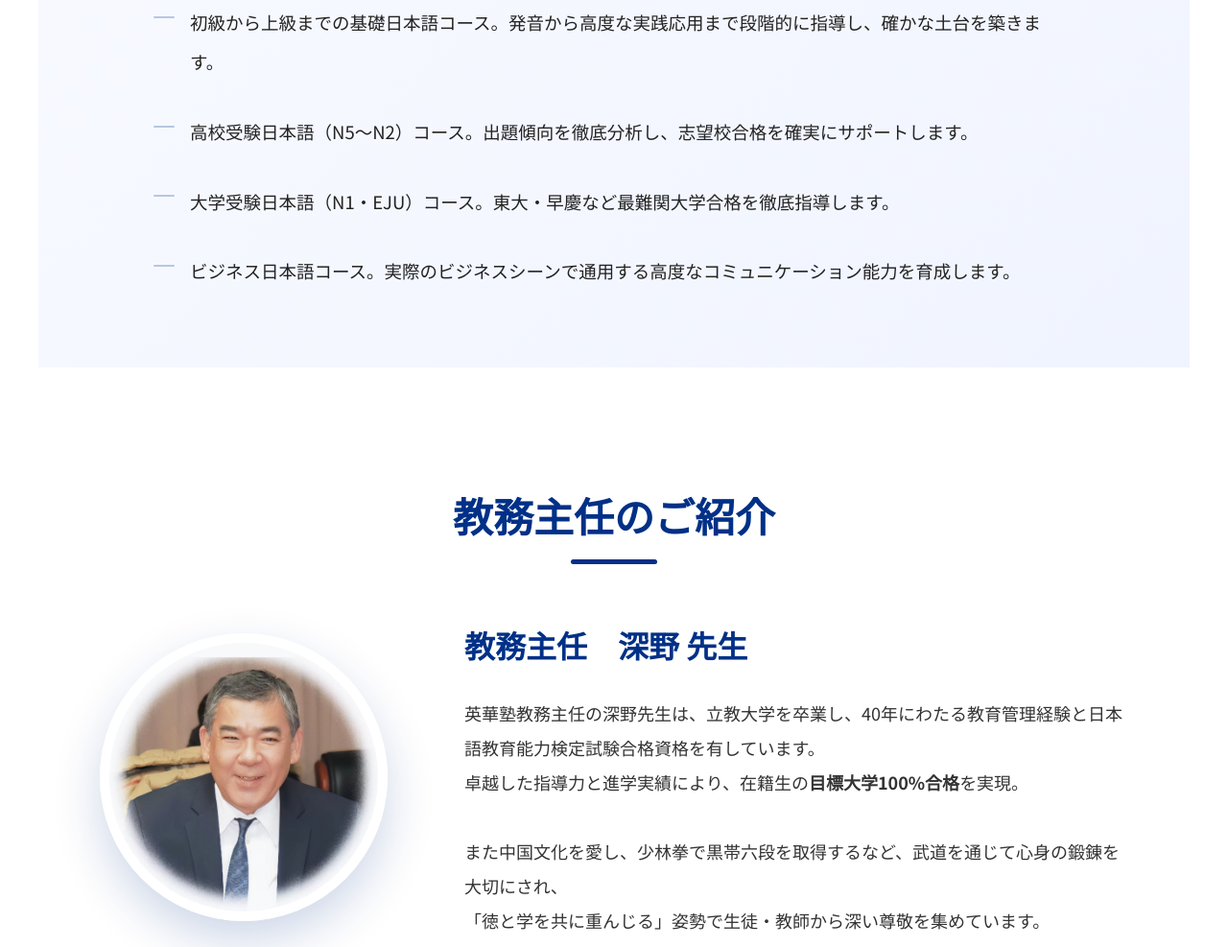
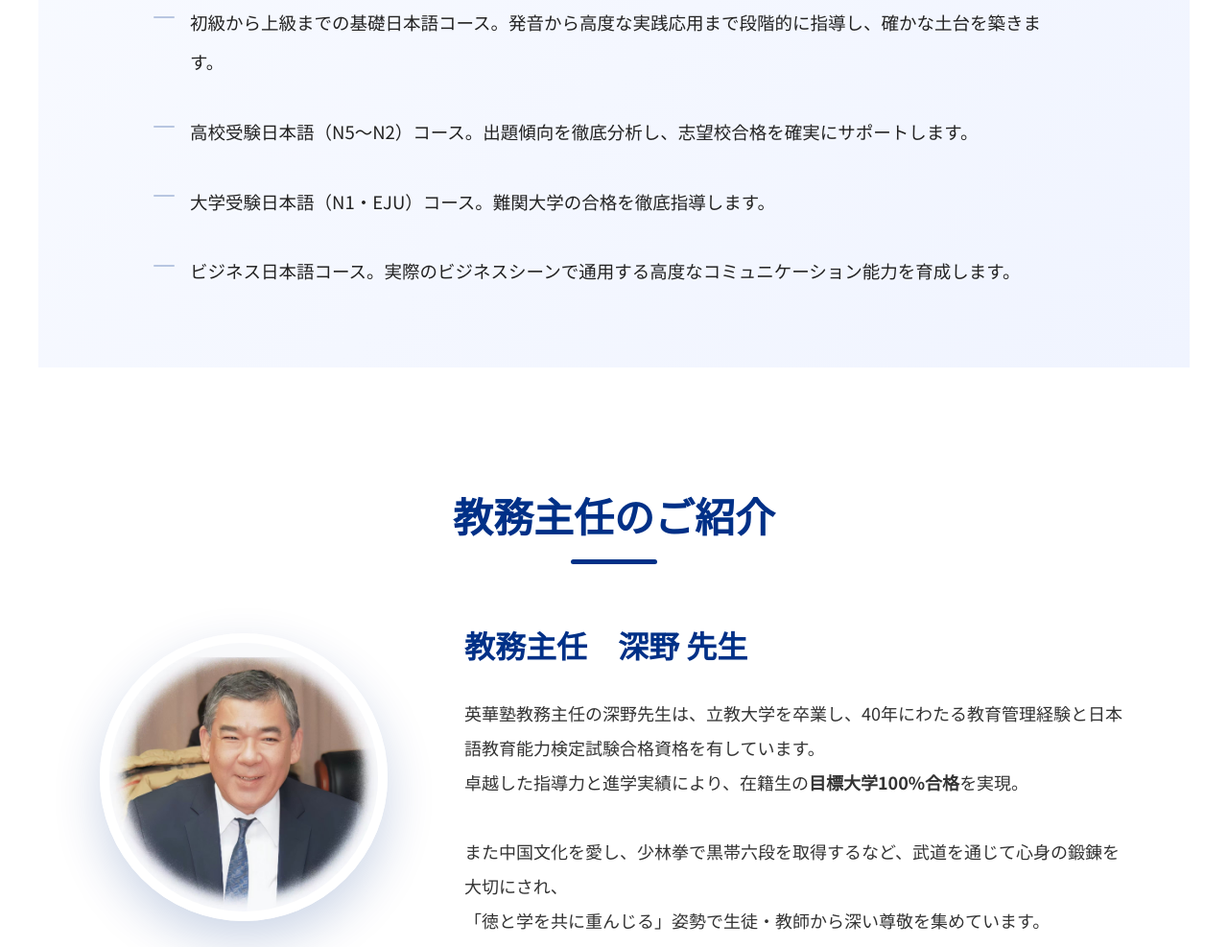
Before and after one commit to apca-org/asia-pacific-website, a plain HTML site: page eihua-juku/index.html in a window 1280 px wide. Shown: the part 2827-3814 px from the top of the page at 96% size. Drawn offline with nearby package versions, Linux system fonts and the light colour scheme.

Commit message:
fix content

```diff
--- a/eihua-juku/index.html
+++ b/eihua-juku/index.html
@@ -132,7 +132,7 @@
       <!-- 日文版 -->
       <p class="lang-ja">初級から上級までの基礎日本語コース。発音から高度な実践応用まで段階的に指導し、確かな土台を築きます。</p>
       <p class="lang-ja">高校受験日本語（N5～N2）コース。出題傾向を徹底分析し、志望校合格を確実にサポートします。</p>
-      <p class="lang-ja">大学受験日本語（N1・EJU）コース。東大・早慶など最難関大学合格を徹底指導します。</p>
+      <p class="lang-ja">大学受験日本語（N1・EJU）コース。難関大学の合格を徹底指導します。</p>
       <p class="lang-ja">ビジネス日本語コース。実際のビジネスシーンで通用する高度なコミュニケーション能力を育成します。</p>
 
       <!-- 中文版 -->
```
